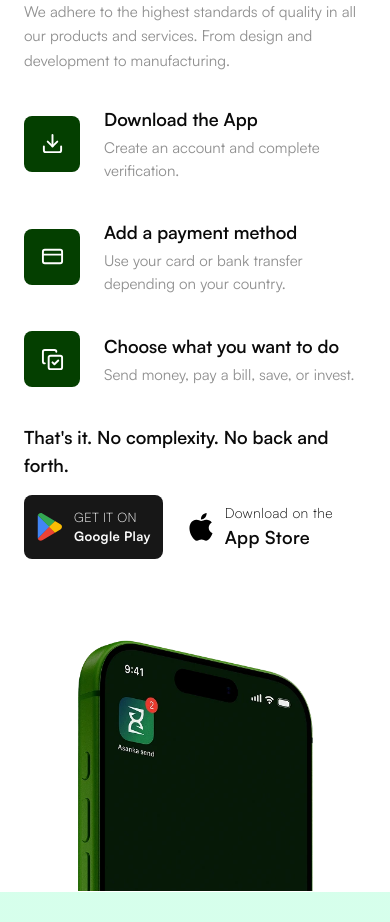
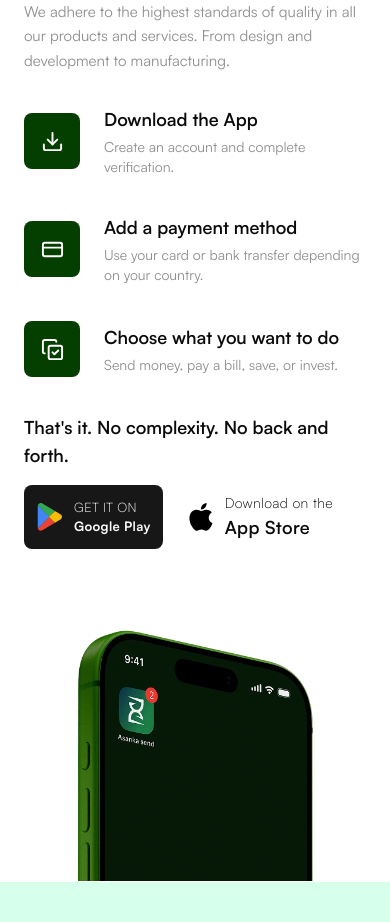
Before and after one commit to ribikaY/asankasend-staging, a Next.js app: page / in a window 390 px wide. Shown: the part 5080-6002 px from the top of the page. Built offline with nearby package versions, Linux system fonts and the light colour scheme; no server answers.

Commit message:
fix(ui): Fix font size of text for mobile devices.

```diff
--- a/components/sections/HowItWorks.tsx
+++ b/components/sections/HowItWorks.tsx
@@ -162,7 +162,7 @@ function HowItWorks() {
             </motion.div>
             <div className="space-y-1 md:space-y-1.5">
               <h3 className="text-lg lg:text-xl font-semibold dark:text-foreground/80">Download the App</h3>
-              <p className="text-muted-foreground/80 dark:text-foreground/55 text-[15px] lg:text-base">Create an account and complete verification.</p>
+              <p className="text-muted-foreground/80 dark:text-foreground/55 text-sm sm:text-[15px] lg:text-base">Create an account and complete verification.</p>
             </div>
           </motion.div>
 
@@ -178,7 +178,7 @@ function HowItWorks() {
             </motion.div>
             <div className="space-y-1 md:space-y-1.5">
               <h3 className="text-lg lg:text-xl font-semibold dark:text-foreground/80">Add a payment method</h3>
-              <p className="text-muted-foreground/80 dark:text-foreground/55 text-[15px] lg:text-base">Use your card or bank transfer depending on your country.</p>
+              <p className="text-muted-foreground/80 dark:text-foreground/55 text-sm sm:text-[15px] lg:text-base">Use your card or bank transfer depending on your country.</p>
             </div>
           </motion.div>
 
@@ -194,7 +194,7 @@ function HowItWorks() {
             </motion.div>
             <div className="space-y-1 md:space-y-1.5">
               <h3 className="text-lg lg:text-xl font-semibold dark:text-foreground/80">Choose what you want to do</h3>
-              <p className="text-muted-foreground/80 dark:text-foreground/55 text-[15px] lg:text-base">Send money, pay a bill, save, or invest.</p>
+              <p className="text-muted-foreground/80 dark:text-foreground/55 text-sm sm:text-[15px] lg:text-base">Send money, pay a bill, save, or invest.</p>
             </div>
           </motion.div>
 
```
